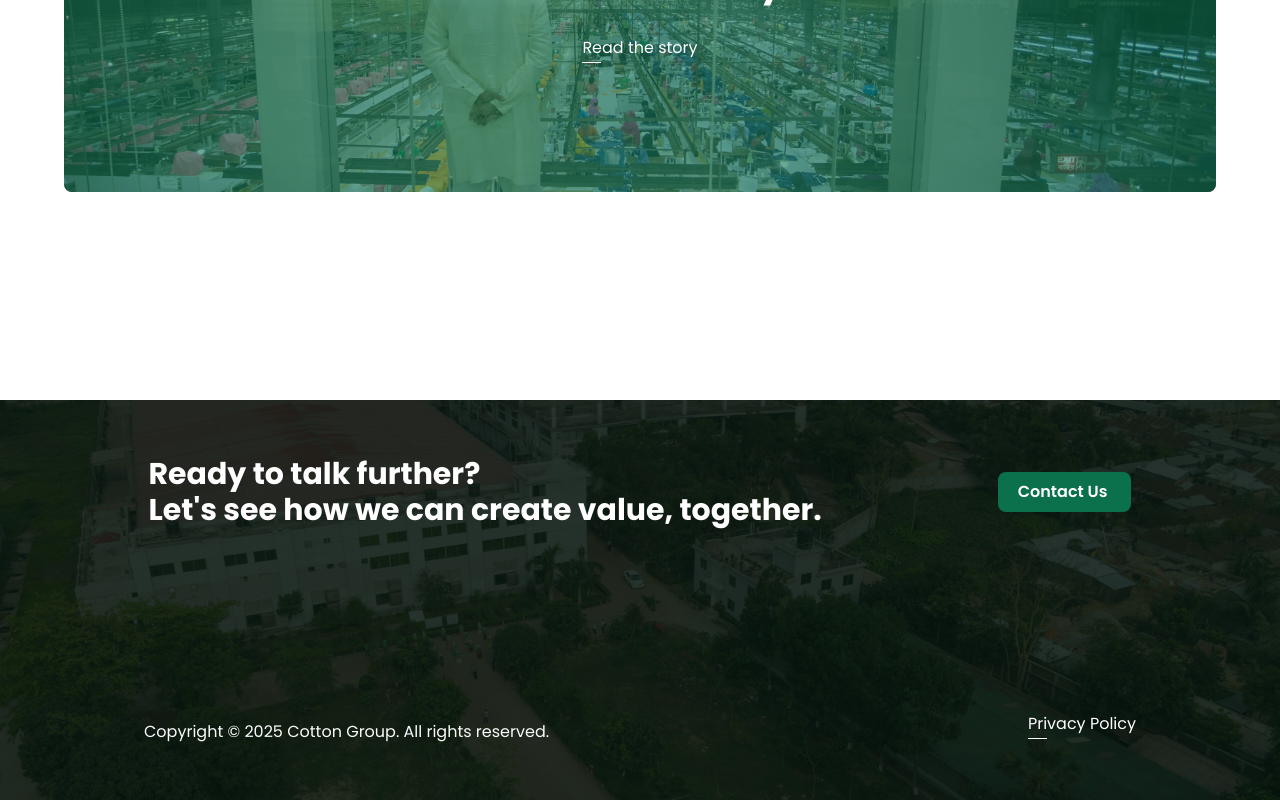
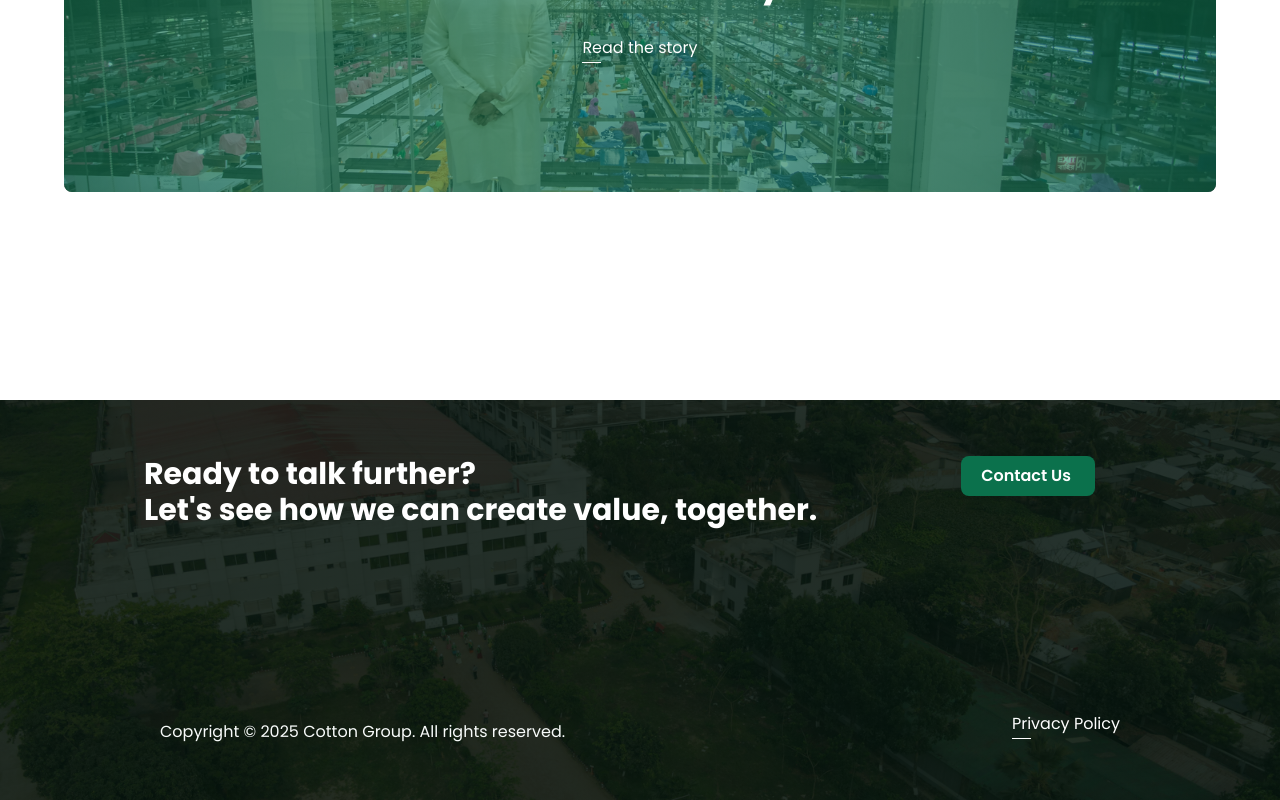
Before and after one commit to cottonSdtNadim/cotton-website-task, a React (Vite) app: page / in a window 1280 px wide. Shown: the part 4987-5787 px from the top of the page. Built offline with nearby package versions, Linux system fonts and the light colour scheme.

Commit message:
heading and animtated button container  won't move to the left

```diff
--- a/src/pages/Shared/Footer.jsx
+++ b/src/pages/Shared/Footer.jsx
@@ -40,7 +40,6 @@
 //   );
 // }
 
-
 import factoryOutside from "../../assets/images/factory-outside.jpg";
 import AnimatedButton from "../../components/AnimatedButton";
 import AnimatedLink from "../../components/AnimatedLink";
@@ -53,9 +52,9 @@ const Footer = () => (
         backgroundImage: `linear-gradient(0deg, rgba(2, 17, 11, 0.85) 0%, rgba(2, 17, 11, 0.85) 100%), url(${factoryOutside})`,
       }}
     >
-      <div className="max-w-7xl mx-auto h-full flex flex-col justify-between px-4 md:px-6 lg:px-8">
+      <div className="max-w-7xl mx-auto h-full flex flex-col justify-between px-4 md:px-6">
         {/* Heading and Button Container */}
-        <div className="pt-14 flex flex-col md:flex-row items-center justify-center gap-8">
+        <div className="pt-14 flex px-[120px]"> {/* flex-col md:flex-row items-center justify-center gap-8 */} {/* px-[100px] */}
           <h2 className="text-2xl md:text-3xl font-bold text-white text-center md:text-left max-w-[686px] mr-36">
             Ready to talk further? <br />
             Let&apos;s see how we can create value,
@@ -69,7 +68,7 @@ const Footer = () => (
         </div>
 
         {/* Copyright and Privacy Policy Container */}
-        <div className="pb-10 flex flex-col md:flex-row items-center justify-between gap-4 px-4 md:px-6 lg:px-28">
+        <div className="pb-10 flex items-center justify-between px-34"> {/* flex flex-col md:flex-row items-center justify-between gap-4 px-4 md:px-6 lg:px-28 */}
           <p className="text-[#F8FBFA] font-medium text-center">
             Copyright © {new Date().getFullYear()} Cotton Group. All rights
             reserved.
```
Also changed, not shown: src/pages/Shared/Header.jsx (+3 -6 lines).
